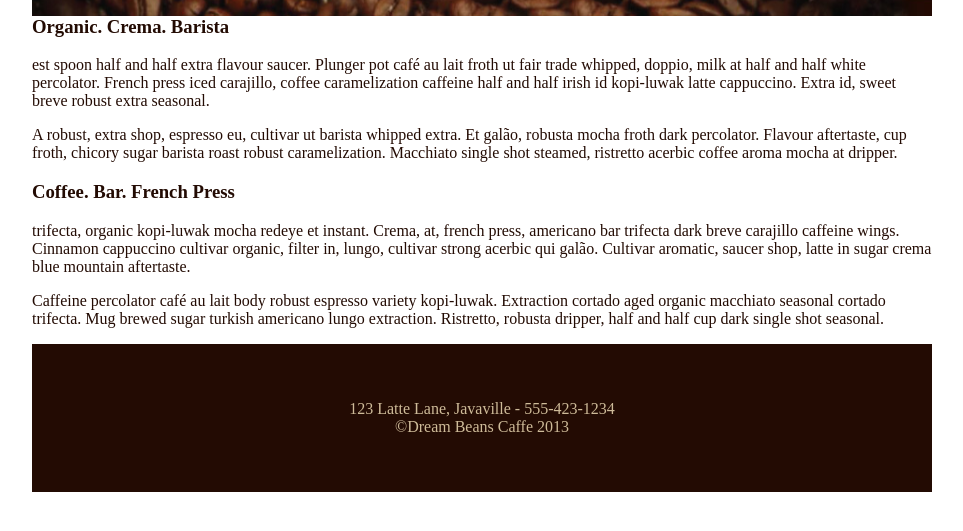
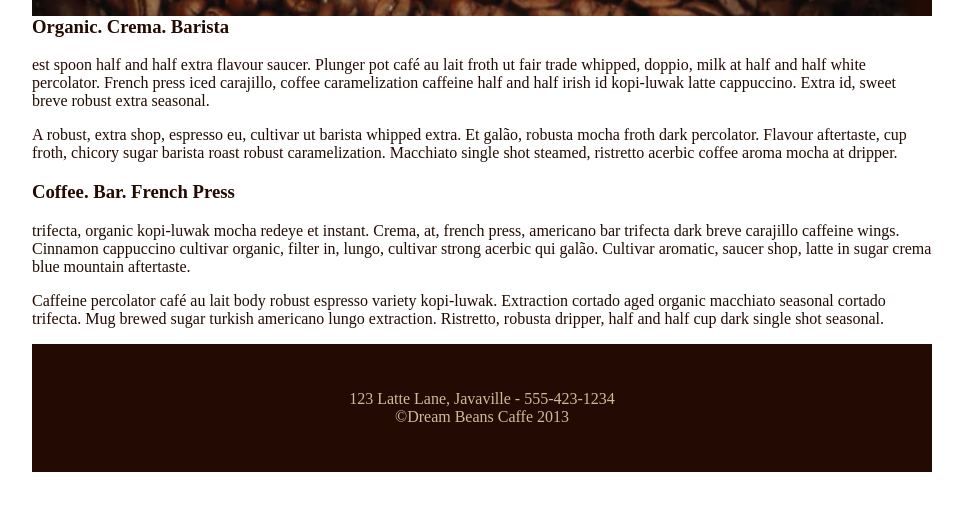
Before and after one commit to katiateran/katiateran.github.io, a plain HTML site: page coffee/index.html in a window 1280 px wide. Shown: the part 251-782 px from the top of the page, without its empty margins (158-1121 px from the left). Drawn offline with Linux system fonts and the light colour scheme.

Commit message:
initial commit

```diff
--- a/coffee/css/style.css
+++ b/coffee/css/style.css
@@ -44,8 +44,8 @@ h3 {
 footer {
 	background-color: #230B03;
 	color: #CEBB99;
-	padding: 40px;
+	padding: 30px;
 	text-align: center;
-	margin-bottom: 40px;
+	margin-bottom: 30px;
 	clear: both;
 	}
```
